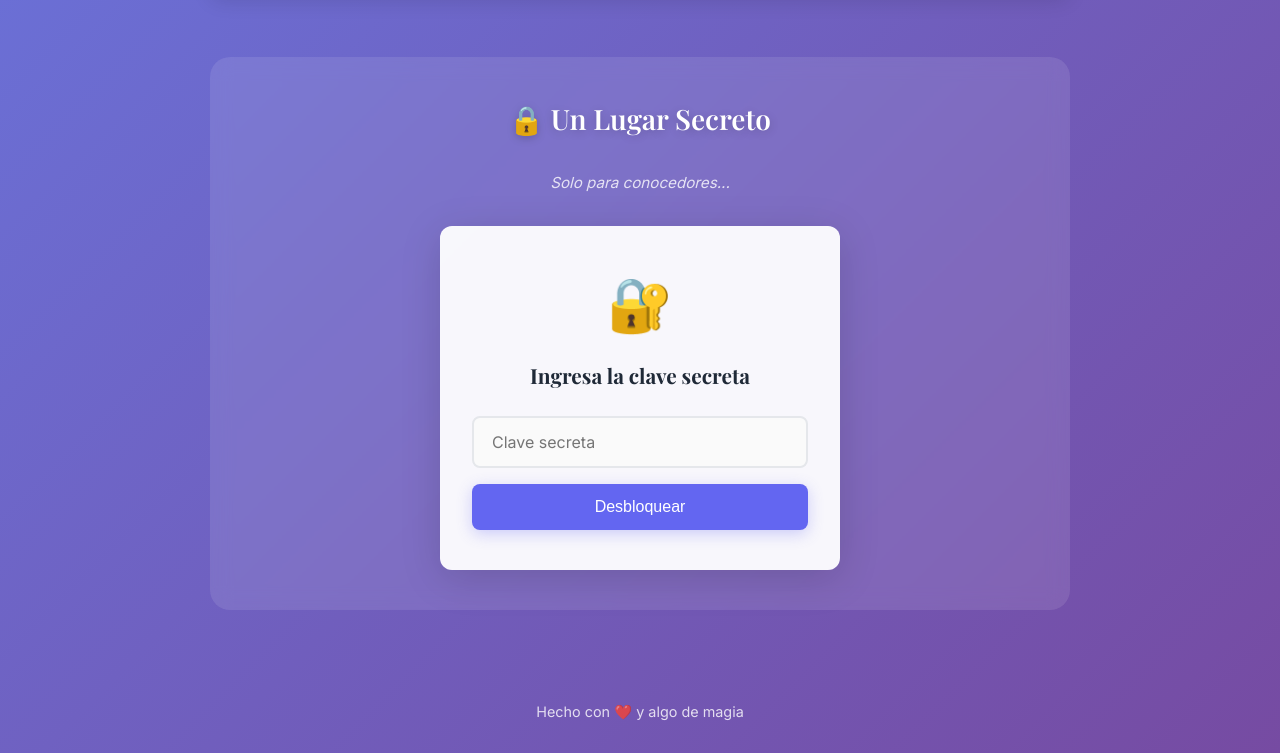
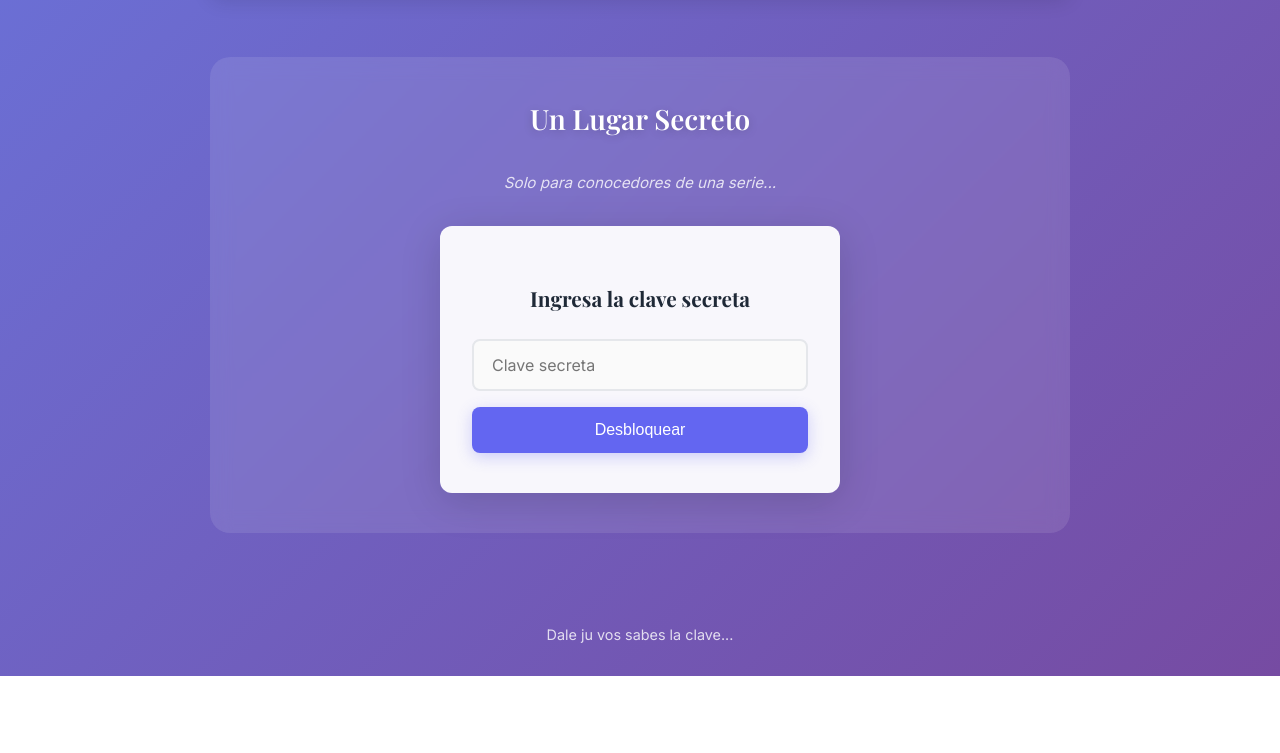
Before and after one commit to jesus-4/proyectoFrasesRandom, a plain HTML site: page index.html in a window 1280 px wide. Shown: the part 848-1601 px from the top of the page. After the commit the page ends 1524 px from the top, so only its background shows below. Drawn offline with nearby package versions, Linux system fonts and the light colour scheme.

Commit message:
feat: update index page

```diff
--- a/index.html
+++ b/index.html
@@ -43,14 +43,14 @@
         <!-- Secret Section -->
         <section class="secret-section">
             <div class="secret-header">
-                <h2 class="section-title">🔒 Un Lugar Secreto</h2>
-                <p class="secret-hint">Solo para conocedores...</p>
+                <h2 class="section-title">Un Lugar Secreto</h2>
+                <p class="secret-hint">Solo para conocedores de una serie...</p>
             </div>
 
             <!-- Password Gate -->
             <div class="password-gate" id="passwordGate">
                 <div class="password-card">
-                    <div class="lock-icon">🔐</div>
+                    <div class="lock-icon"></div>
                     <h3>Ingresa la clave secreta</h3>
                     <div class="form-group">
                         <input type="password" id="secretPassword" placeholder="Clave secreta">
@@ -63,7 +63,7 @@
             <!-- Secret Content (Hidden by default) -->
             <div class="secret-content hidden" id="secretContent">
                 <div class="secret-card">
-                    <h3>✨ ¡Bienvenido al club secreto! ✨</h3>
+                    <h3> ¡Bienvenido al club secreto! </h3>
                     <p>Este es un lugar especial con frases que no todos pueden ver.</p>
 
                     <div class="secret-phrases" id="secretPhrases">
@@ -78,7 +78,7 @@
 
     <!-- Footer -->
     <footer class="footer">
-        <p>Hecho con ❤️ y algo de magia</p>
+        <p>Dale ju vos sabes la clave...</p>
     </footer>
 
     <script src="script.js"></script>
```
